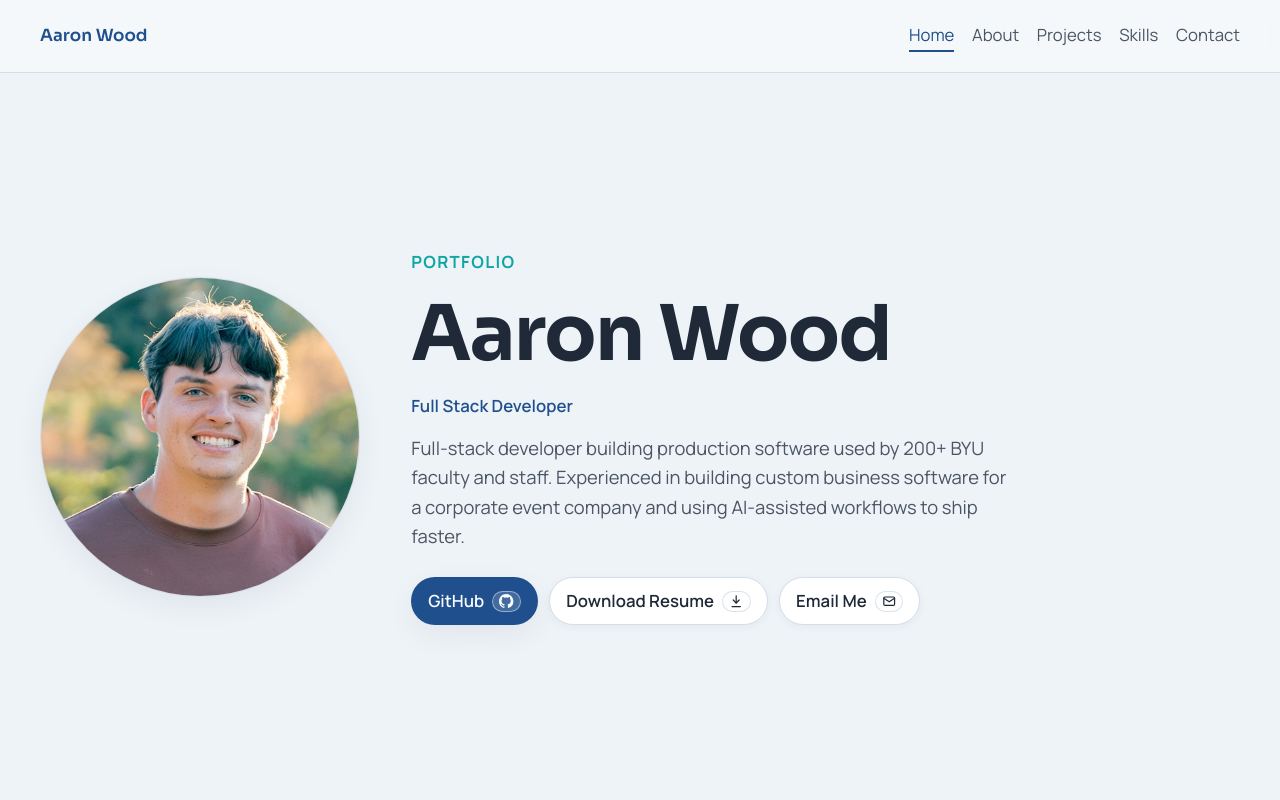
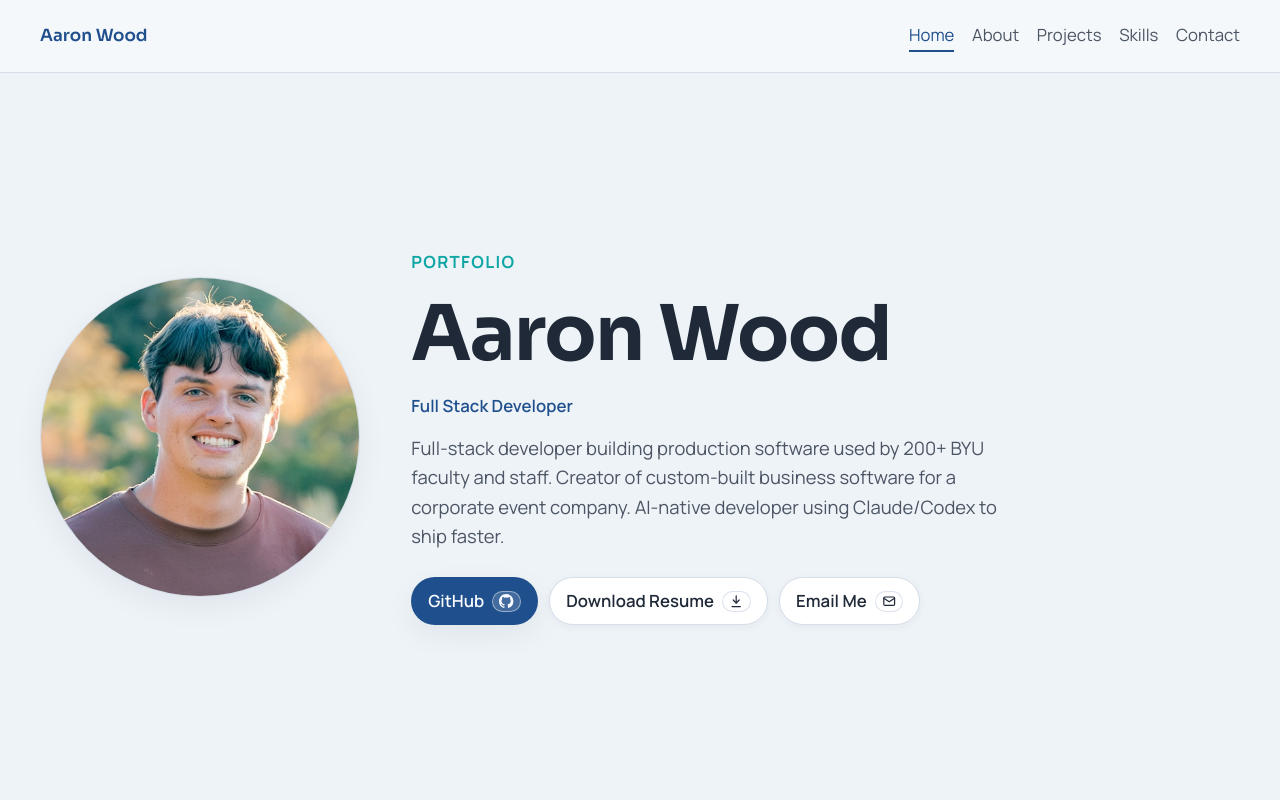
Before and after one commit to waaron5/aaron-wood.dev, a React (Vite) app: page / in a window 1280 px wide. Shown: the top 800 px of the page. Built offline with nearby package versions, Linux system fonts and the light colour scheme.

Commit message:
chore: update profile tagline for clarity and improved description

```diff
--- a/src/data/profile.ts
+++ b/src/data/profile.ts
@@ -2,7 +2,7 @@ export const profile = {
   name: 'Aaron Wood',
   role: 'Full Stack Developer',
   tagline:
-    'Full-stack developer building production software used by 200+ BYU faculty and staff. Experienced in building custom business software for a corporate event company and using AI-assisted workflows to ship faster.',
+    'Full-stack developer building production software used by 200+ BYU faculty and staff. Creator of custom-built business software for a corporate event company. AI-native developer using Claude/Codex to ship faster.',
   headshotSrc: '/headshot.jpg',
   headshotAlt: 'Aaron Wood headshot',
   githubUrl: 'https://github.com/waaron5',
```
Also changed, not shown: 1 other file (tests, documents, lock files or other folders).
